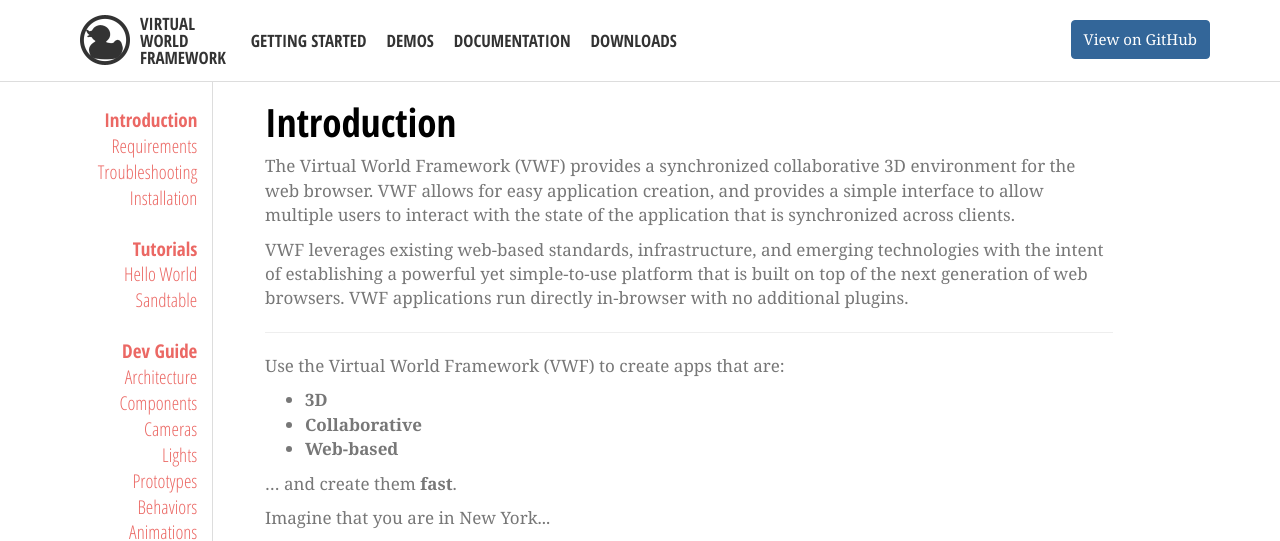
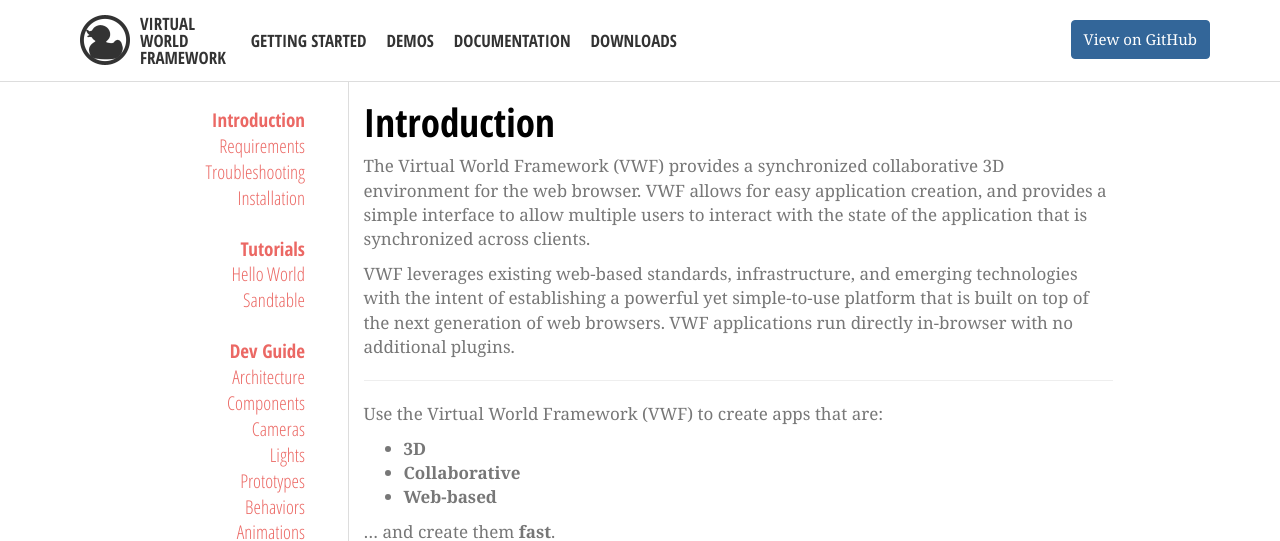
Before and after one commit to virtual-world-framework/vwf-web, a Jekyll site: the page built from documentation.html, in a window 1280 px wide and 1400 px high. Shown: the top 541 px of the window. Built offline with Jekyll 4.4.1, drawn with Linux system fonts in a browser that asks for light colours; Markdown is read by kramdown in place of the engine named in the settings; grey boxes are pictures that could not be loaded.

Commit message:
Try documentation page at same width.

```diff
--- a/_layouts/docs.html
+++ b/_layouts/docs.html
@@ -4,7 +4,7 @@
 
 <div class="container" id="docs">
   <div class="row">
-    <div id="nav" class="col-md-2 hidden-sm hidden-xs">
+    <div id="nav" class="col-md-2 col-md-offset-1 hidden-sm hidden-xs">
       <ul class="navmenu list-unstyled">
         <li>
           <a href='#introduction' class='header' title='Introduction'>Introduction</a>
@@ -64,7 +64,7 @@
       </ul>
       <!-- End documentation specific layout -->
     </div>
-    <div id="content" class="col-md-9 col-md-offset-2">
+    <div id="content" class="col-md-8 col-md-offset-3">
       {{content}}
     </div>
   </div>
--- a/css/vwf.css
+++ b/css/vwf.css
@@ -221,6 +221,8 @@
   font-size:18px;
 }
 
+/* Documentation */
+
 #docs {
   position: relative;
 }
@@ -232,12 +234,17 @@
   text-align: right;
   overflow: auto;
   height: 100%;
-  border-right: 1px solid #ddd;
   z-index: 100;
   font-family: "Open Sans Condensed", "Arial Narrow Bold", sans-serif;
   font-weight: 700;
   line-height: 1.1;
   font-size: 19px;
+}
+
+@media (min-width: 992px) {
+  #content {
+    border-left: 1px solid #ddd;
+  }
 }
 
 ul.navmenu {
```
